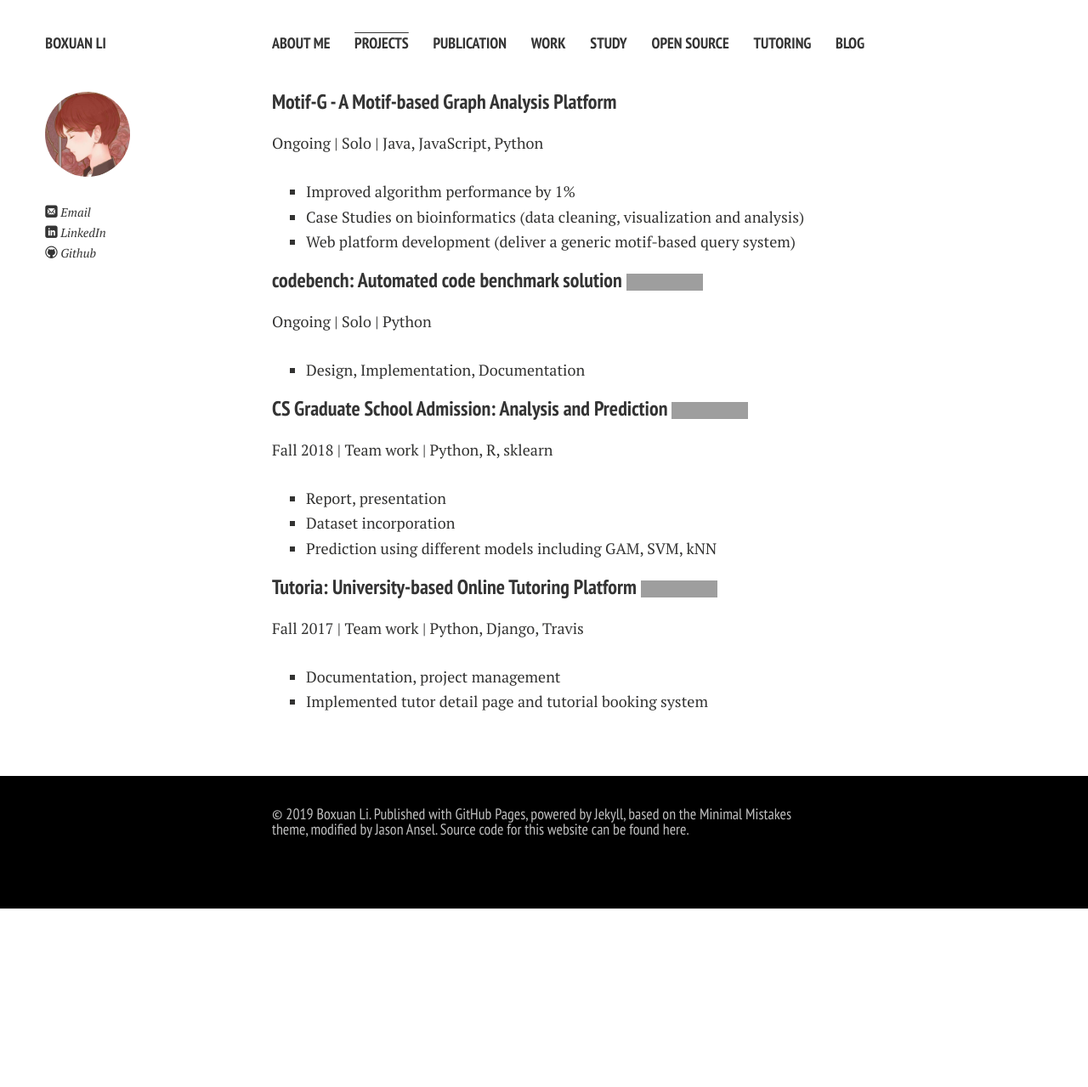
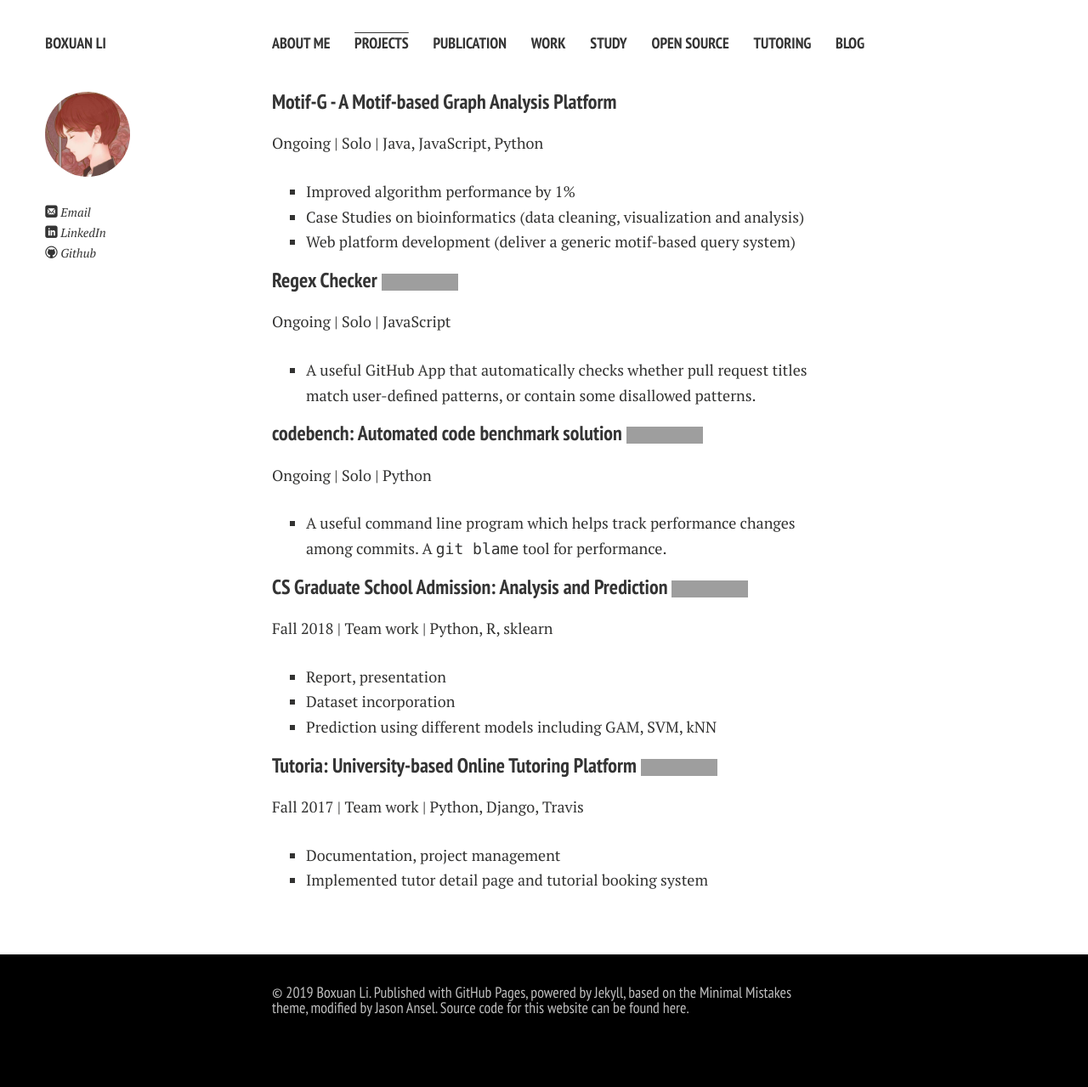
Before and after one commit to li-boxuan/li-boxuan.github.io, a Jekyll site: the page built from projects.md, in a window 1280 px wide. Shown: the whole page at 85% size. Built offline with Jekyll 4.4.1, drawn with Linux system fonts in a browser that asks for light colours; nearby versions of some CDN libraries; Markdown is read by kramdown in place of the engine named in the settings; before the commit the page ends 1069 px from its top, so only the background shows below that; grey boxes are pictures that could not be loaded.

Commit message:
projects.md: Add Regex Checker project

```diff
--- a/projects.md
+++ b/projects.md
@@ -10,10 +10,17 @@ Ongoing | Solo | Java, JavaScript, Python
 - Case Studies on bioinformatics (data cleaning, visualization and analysis)
 - Web platform development (deliver a generic motif-based query system)
 
+#### [Regex Checker](https://github.com/li-boxuan/Regex-Checker) [![GitHub stars](https://img.shields.io/github/stars/li-boxuan/Regex-Checker.svg?style=social&label=Star)](https://github.com/li-boxuan/Regex-Checker)
+
+Ongoing | Solo | JavaScript
+- A useful GitHub App that automatically checks whether pull request titles
+match user-defined patterns, or contain some disallowed patterns.
+
 #### [codebench: Automated code benchmark solution](https://github.com/li-boxuan/codebench) [![GitHub stars](https://img.shields.io/github/stars/li-boxuan/codebench.svg?style=social&label=Star)](https://github.com/li-boxuan/codebench)
 
 Ongoing | Solo | Python
-- Design, Implementation, Documentation
+- A useful command line program which helps track performance changes among commits.
+A `git blame` tool for performance.
 
 #### [CS Graduate School Admission: Analysis and Prediction](https://github.com/JRChow/cs-grad-school-admission) [![GitHub stars](https://img.shields.io/github/stars/JRChow/cs-grad-school-admission.svg?style=social&label=Star)](https://github.com/JRChow/cs-grad-school-admission)
 
```
